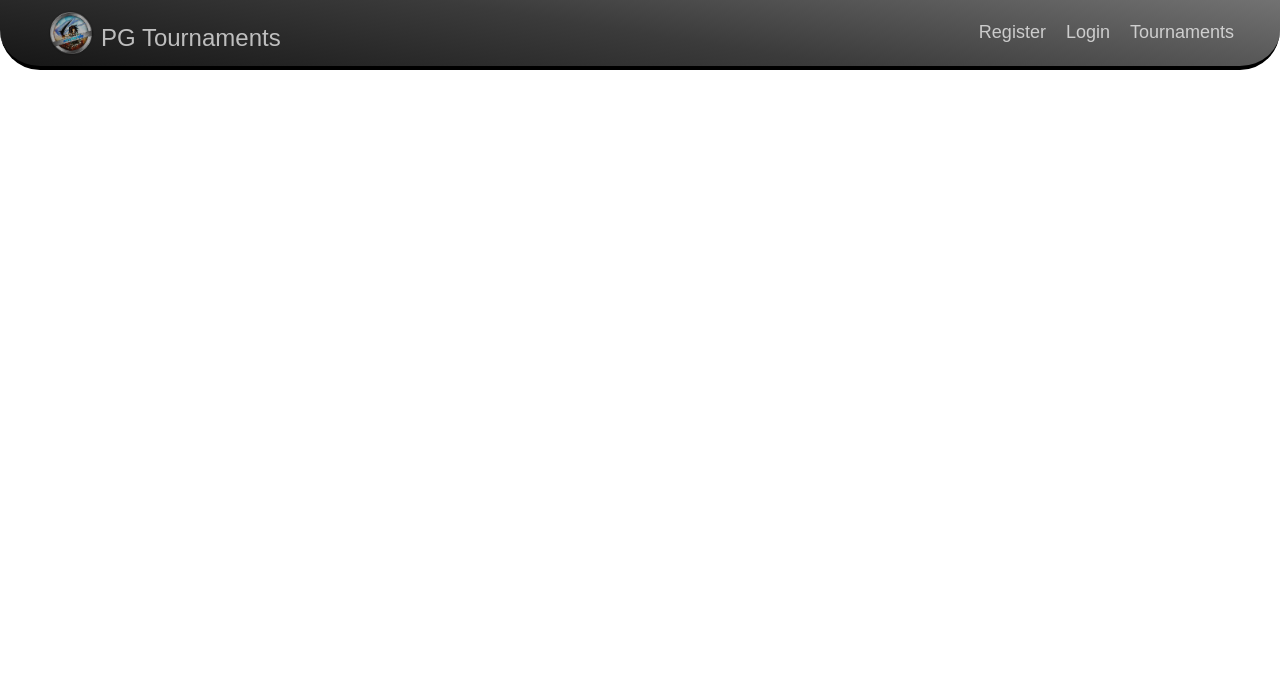
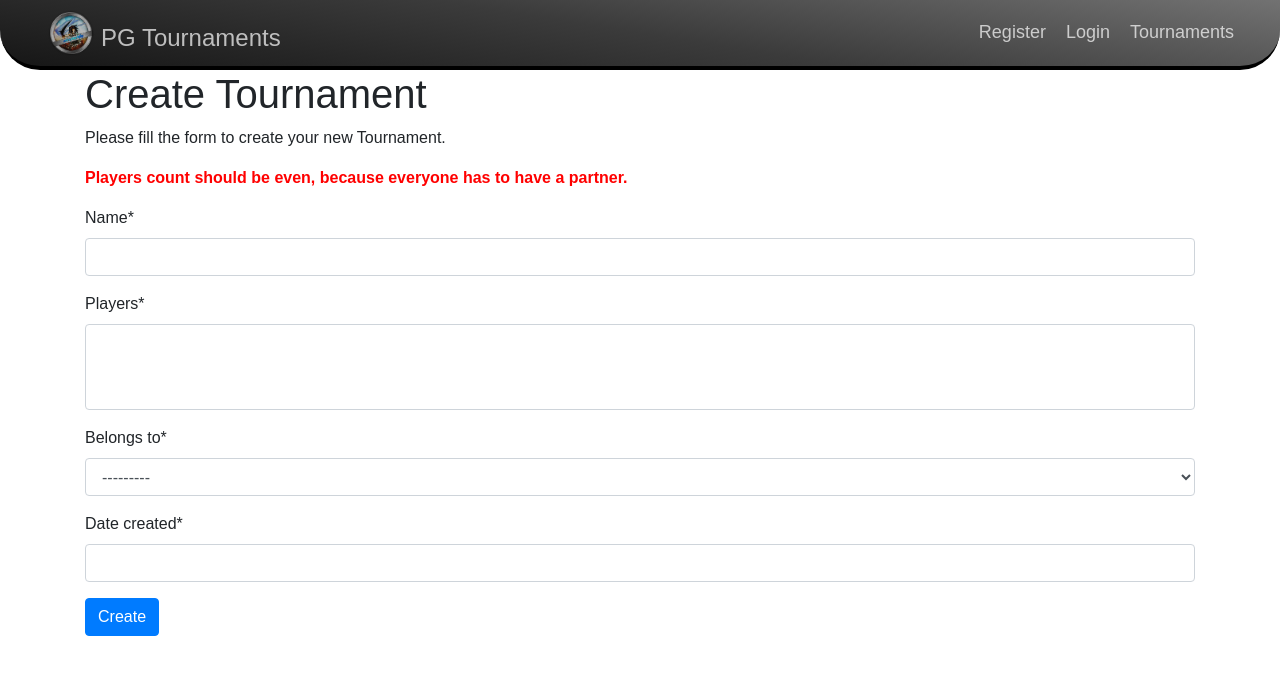
Before and after one commit to Skylighty/tournaments, a Django app: template tournament/templates/tournament/create_tournament.html in a window 1280 px wide. Shown: the top 675 px of the page. Run offline with Django 4.2, Linux system fonts and the light colour scheme; the template is opened without the code that fills it: values that come from a table or form of the project are taken from there, others are empty; some libraries are stand-ins or nearby versions.

Commit message:
seconds before disaster. first try-on

```diff
--- a/tournament/forms.py
+++ b/tournament/forms.py
@@ -1,7 +1,7 @@
 from django import forms
 from django.contrib.auth.forms import UserCreationForm
 from django.contrib.auth.models import User
-
+from tournament.models import Tournament
 
 # Create your forms here.
 
@@ -18,3 +18,14 @@ class NewUserForm(UserCreationForm):
 		if commit:
 			user.save()
 		return user
+
+
+class TournamentForm(forms.ModelForm):
+    class Meta:
+        model = Tournament
+        fields = ['name',
+                  'players',
+                  'belongs_to',
+                  'date_created',]
+
+    #name = forms.CharField(label='Tournament name', max_length=100)
--- a/tournament/models.py
+++ b/tournament/models.py
@@ -12,9 +12,9 @@ class Player(models.Model):
 class Tournament(models.Model):
     """Tournament object that is related OneToOne to owner,
     and ManyToMany with players who only play in it"""
+    name = models.CharField(max_length=100)
+    players = models.ManyToManyField(Player)
     belongs_to = models.OneToOneField(User, on_delete=models.CASCADE)
-    players = models.ManyToManyField(Player)
-    name = models.CharField(max_length=100)
     date_created = models.DateTimeField('Date created')
 
     def __str__(self):
--- a/tournament/templates/tournament/create_tournament.html
+++ b/tournament/templates/tournament/create_tournament.html
@@ -1,7 +1,20 @@
 {% extends 'tournament/index.html'%}
+
+{% load crispy_forms_tags %}
 
 {% block content %}
 
-{% load crispy_forms_tags %}
+<!--Tournament Form-->
+<div class="container py-5>">
+    <h1>Create Tournament</h1>
+    <p>Please fill the form to create your new Tournament.</p>
+    <p style="color:red; font-weight: bold;">Players count should be even, because everyone has to have a partner.</p>
+
+    <form method="POST">
+        {% csrf_token %}
+        {{create_tournament_form|crispy}}
+        <button class="btn btn-primary" type="submit">Create</button>
+    </form>
+</div>
 
 {% endblock %}
```
Also changed, not shown: tournament/views.py (+53 -28 lines).
